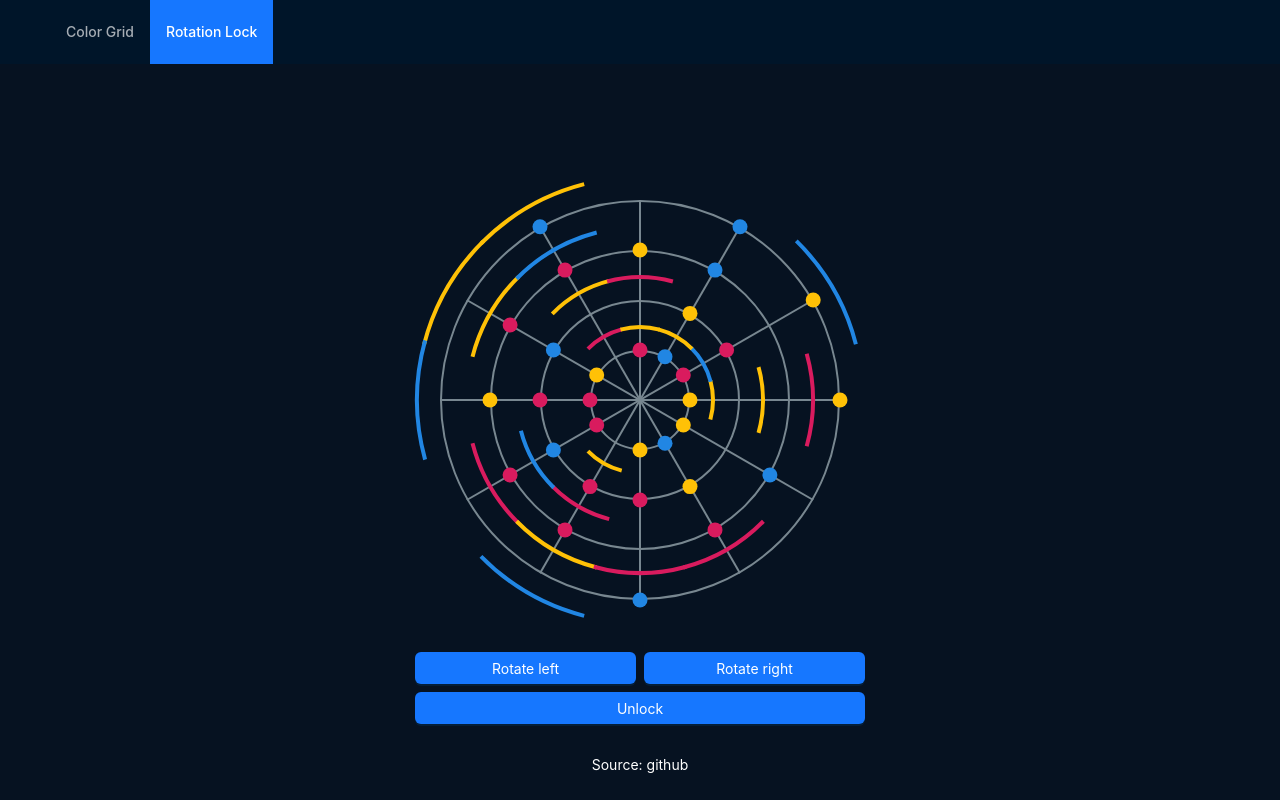
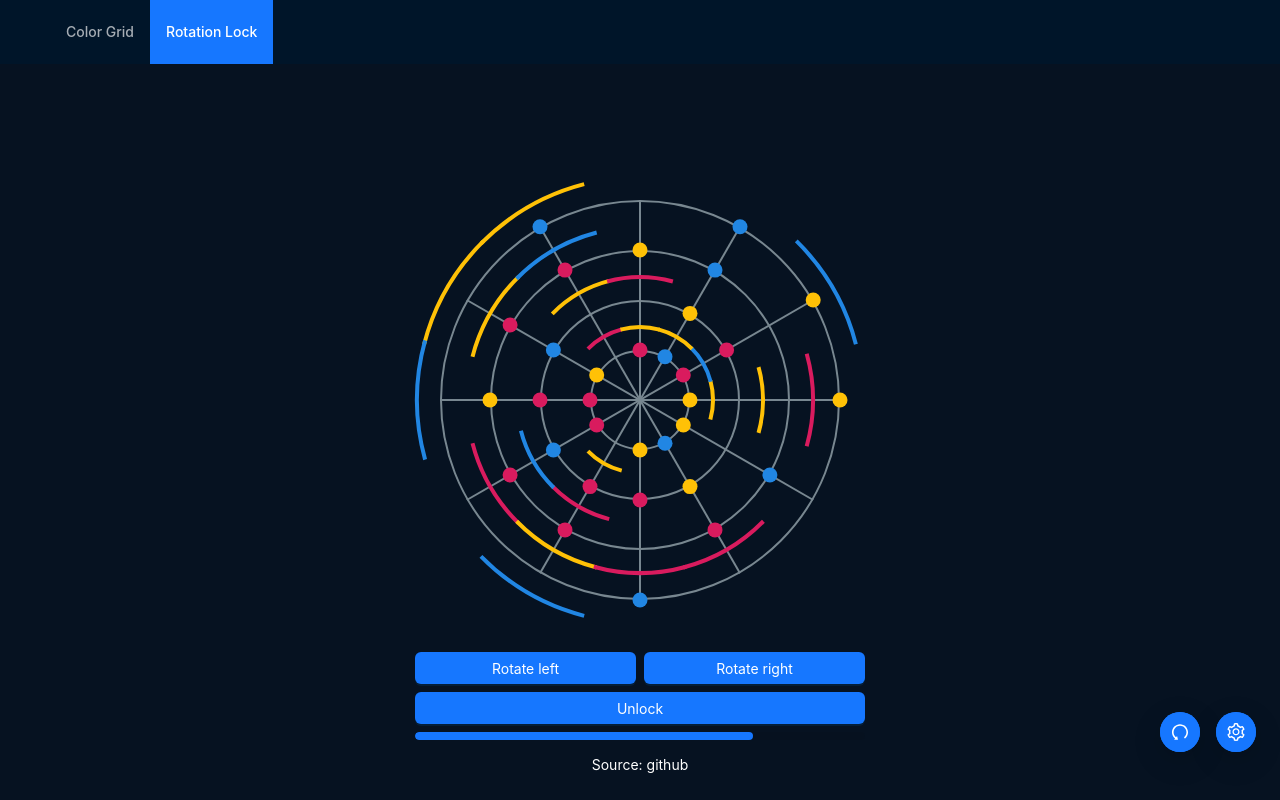
Before and after one commit to kylebeede/minigames, a React (Vite) app: page /rotation-lock in a window 1280 px wide. Built offline with nearby package versions, Linux system fonts and the light colour scheme.

Commit message:
Add timer and reset to rotation lock

```diff
--- a/src/components/rotation-lock/RotationLock.tsx
+++ b/src/components/rotation-lock/RotationLock.tsx
@@ -1,6 +1,18 @@
 import { useCallback, useMemo, useState, useEffect } from "react";
-import { App, Button } from "antd";
+import {
+  App,
+  Button,
+  Checkbox,
+  FloatButton,
+  InputNumber,
+  Typography,
+} from "antd";
+import { SettingOutlined, UndoOutlined } from "@ant-design/icons";
+import type { CheckboxProps } from "antd";
+import { CheckboxChangeEvent } from "antd/es/checkbox";
 import { segment } from "./circle-segment-generator";
+import { Timer } from "../shared";
+const { Title } = Typography;
 import "./styles.css";
 
 interface Data {
@@ -15,11 +27,18 @@ const LAYER_COUNT = 4;
 
 export function RotationLock() {
   const [activeLayer, setActiveLayer] = useState(0);
-  const [, setFailed] = useState(false);
   const [layerStatuses, setLayerStatuses] = useState<LayerStatus[]>([
     "active",
     ...new Array(LAYER_COUNT - 1).fill("inactive"),
   ]);
+
+  const [timerKey, setTimerKey] = useState(crypto.randomUUID());
+  const [timerDuration, setTimerDuration] = useState(20);
+  const [timerEnabled, setTimerEnabled] = useState(true);
+
+  const [gameKey, setGameKey] = useState(crypto.randomUUID());
+
+  const [showControlPanel, setShowControlPanel] = useState(false);
 
   const { keyData, circleData } = useMemo(
     () =>
@@ -76,7 +95,6 @@ export function RotationLock() {
         setActiveLayer(Math.min(activeLayer + 1, LAYER_COUNT - 1));
       } else {
         message.error("Failed");
-        setFailed(true);
         setActiveLayer(0);
       }
     },
@@ -133,6 +151,44 @@ export function RotationLock() {
     [activeLayer, handleRotation, handleUnlock, layerStatuses]
   );
 
+  const handleTimerEnd = useCallback(() => {
+    setLayerStatuses((prevLayerStatuses) => {
+      const newLayerStatuses = prevLayerStatuses.map((status) =>
+        status === "passed" ? "passed" : "failed"
+      );
+
+      return newLayerStatuses;
+    });
+    message.error("You lose");
+  }, [message]);
+
+  const toggleControlPanel = useCallback(() => {
+    setShowControlPanel((prev) => !prev);
+  }, []);
+
+  const handleSetTimerDuration = useCallback((duration: number | null) => {
+    if (duration === null) return;
+    setTimerDuration(duration);
+    setTimerKey(crypto.randomUUID());
+  }, []);
+
+  const handleTimerToggle: CheckboxProps["onChange"] = useCallback(
+    (e: CheckboxChangeEvent) => {
+      setTimerEnabled(e.target.checked);
+    },
+    []
+  );
+
+  const handleReset = useCallback(() => {
+    setGameKey(crypto.randomUUID());
+    setTimerKey(crypto.randomUUID());
+    setActiveLayer(0);
+    setLayerStatuses([
+      "active",
+      ...new Array(LAYER_COUNT - 1).fill("inactive"),
+    ]);
+  }, []);
+
   useEffect(() => {
     window.addEventListener("keydown", handleKeyDown);
 
@@ -141,7 +197,15 @@ export function RotationLock() {
     };
   }, [handleKeyDown]);
 
+  const isGameOver = useMemo(
+    () =>
+      layerStatuses.some((status) => status === "failed") ||
+      layerStatuses.every((status) => status === "passed"),
+    [layerStatuses]
+  );
+
   return (
+    <>
       <div
         className="container"
         style={{
@@ -151,13 +215,14 @@ export function RotationLock() {
       >
         <DegreeGuides />
         <div
-        className="lock-container"
+          className={`lock-container ${isGameOver ? "game-over" : ""}`}
           style={{
             width: `${LAYER_COUNT * 100 + 50}px`,
             height: `${LAYER_COUNT * 100 + 50}px`,
           }}
         >
           <LockLayer
+            key={`${gameKey}-0`}
             status={layerStatuses[0]}
             rotation={layerRotations[0]}
             keyData={keyData[0]}
@@ -166,6 +231,7 @@ export function RotationLock() {
           />
 
           <LockLayer
+            key={`${gameKey}-1`}
             status={layerStatuses[1]}
             rotation={layerRotations[1]}
             keyData={keyData[1]}
@@ -174,6 +240,7 @@ export function RotationLock() {
           />
 
           <LockLayer
+            key={`${gameKey}-2`}
             status={layerStatuses[2]}
             rotation={layerRotations[2]}
             keyData={keyData[2]}
@@ -182,6 +249,7 @@ export function RotationLock() {
           />
 
           <LockLayer
+            key={`${gameKey}-3`}
             status={layerStatuses[3]}
             rotation={layerRotations[3]}
             keyData={keyData[3]}
@@ -196,20 +264,93 @@ export function RotationLock() {
             onClick={() => handleRotation(-30)}
             style={{ marginRight: "8px" }}
             block
+            disabled={isGameOver}
           >
             Rotate left
           </Button>
 
-        <Button type="primary" onClick={() => handleRotation(30)} block>
+          <Button
+            type="primary"
+            onClick={() => handleRotation(30)}
+            block
+            disabled={isGameOver}
+          >
             Rotate right
           </Button>
         </div>
         <div>
-        <Button type="primary" onClick={handleUnlock} block>
+          <Button
+            type="primary"
+            onClick={handleUnlock}
+            block
+            disabled={isGameOver}
+          >
             Unlock
           </Button>
         </div>
+
+        {!timerEnabled ? null : (
+          <Timer
+            key={timerKey}
+            duration={timerDuration}
+            onTimerEnd={handleTimerEnd}
+            isCompleted={isGameOver}
+          />
+        )}
       </div>
+      {!showControlPanel ? null : (
+        <div
+          className="control-panel"
+          style={{
+            position: "absolute",
+            right: "16px",
+            border: "1px solid white",
+            padding: "12px",
+            bottom: "110px",
+            backgroundColor: "rgb(6, 18, 33)",
+          }}
+        >
+          <div>
+            <Title
+              level={5}
+              style={{
+                margin: "0",
+                color: "#FFF",
+                display: "block",
+              }}
+            >
+              {"Timer"}
+            </Title>
+            <div>
+              <Checkbox checked={timerEnabled} onChange={handleTimerToggle}>
+                <InputNumber
+                  min={10}
+                  max={1000}
+                  defaultValue={20}
+                  onChange={handleSetTimerDuration}
+                  value={timerDuration}
+                  disabled={!timerEnabled}
+                />
+              </Checkbox>
+            </div>
+          </div>
+        </div>
+      )}
+      <FloatButton
+        icon={<SettingOutlined />}
+        type="primary"
+        tooltip={<div>Settings</div>}
+        onClick={toggleControlPanel}
+        style={{ right: 24 }}
+      />
+      <FloatButton
+        icon={<UndoOutlined />}
+        type="primary"
+        tooltip={<div>Reset</div>}
+        onClick={handleReset}
+        style={{ right: 80 }}
+      />
+    </>
   );
 }
 
--- a/src/components/rotation-lock/styles.css
+++ b/src/components/rotation-lock/styles.css
@@ -106,6 +106,15 @@
   path: rgb(16 162 134 / 80%);
 }
 
+.game-over div.lock-layer:not(.passed) .key {
+  fill: rgb(225 10 43 / 80%);
+  path: rgb(225 10 43 / 80%);
+}
+
+.game-over div.lock-layer:not(.passed) .circle {
+  background-color: rgb(225 10 43 / 80%);
+}
+
 .lock-layer {
   position: absolute;
   top: 50%;
```
Lines whose indentation alone changed are shown as unchanged.
